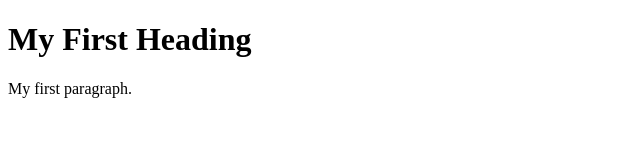
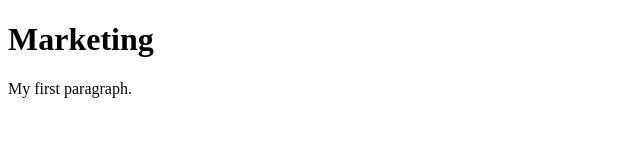
Before and after one commit to konchedev/superapp, a plain HTML site: page index.html in a window 1280 px wide. Shown: the whole page, without its empty margins (0-640 px from the left). Drawn offline with Linux system fonts and the light colour scheme.

Commit message:
Add landing message. #1

```diff
--- a/index.html
+++ b/index.html
@@ -2,7 +2,7 @@
 <html>
 <body>
 
-<h1>My First Heading</h1>
+<h1>Marketing</h1>
 <p>My first paragraph.</p>
 
 </body>
```
